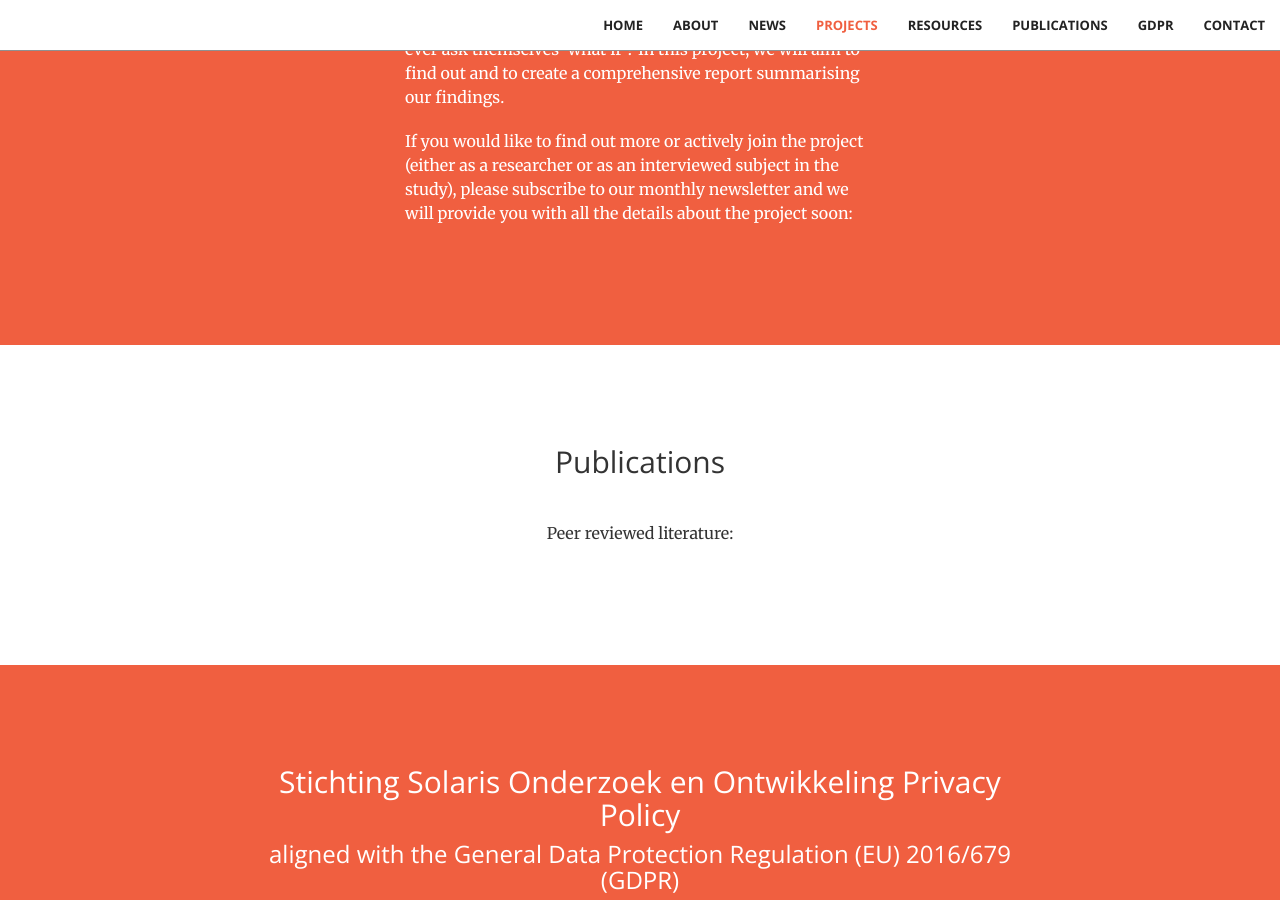
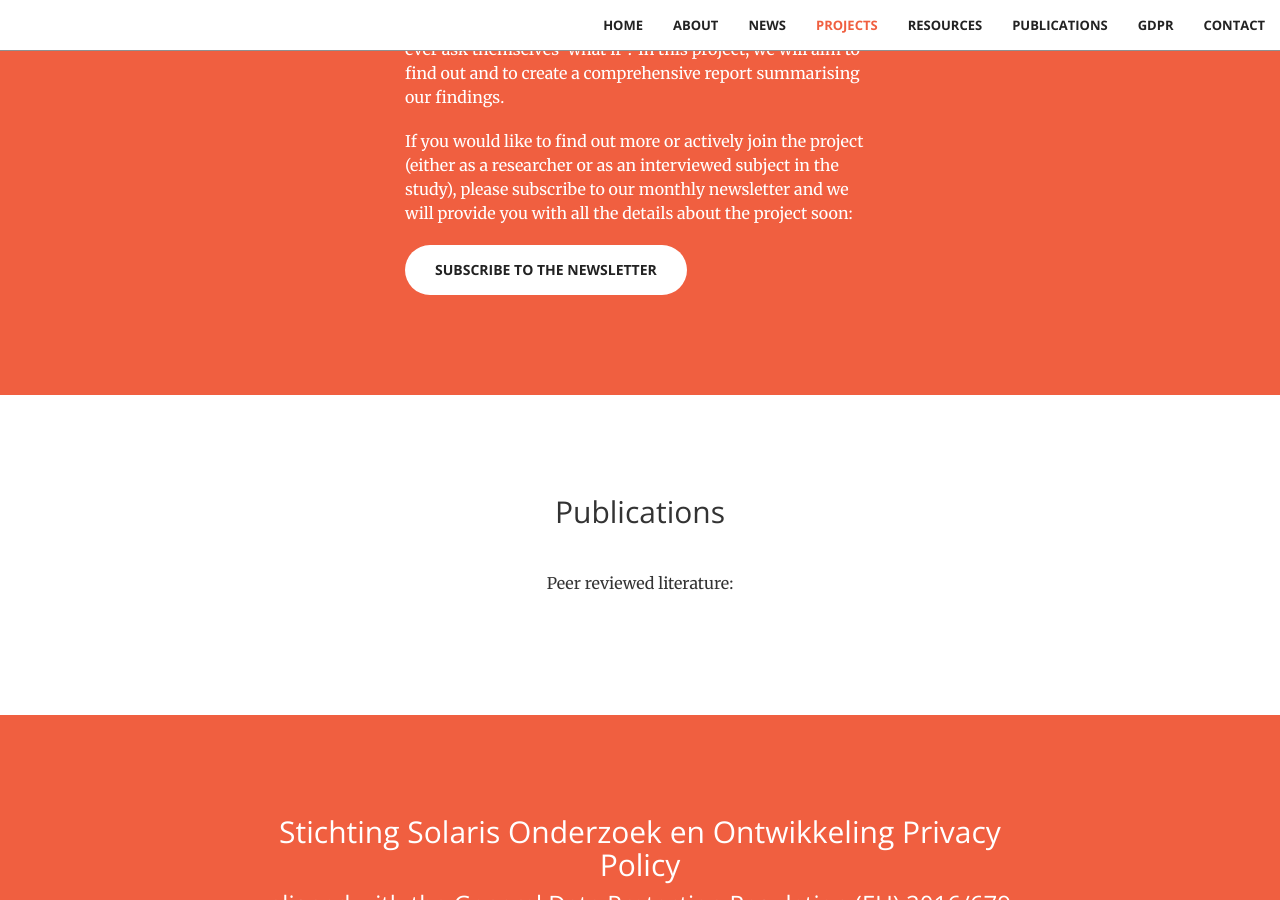
Before and after one commit to stichting-solaris/stichting-solaris.github.io, a Jekyll site: the page built from index.html, in a window 1280 px wide and 900 px high, scrolled down 3390 px. Built offline with Jekyll 4.4.1, drawn with Linux system fonts in a browser that asks for light colours.

Commit message:
Update projects.html

```diff
--- a/_includes/projects.html
+++ b/_includes/projects.html
@@ -25,6 +25,9 @@
               <p>If you would like to find out more or actively join the project (either as a researcher or as an
               interviewed subject in the study), please subscribe to our monthly newsletter and we will provide you
               with all the details about the project soon:</p>
+
+              <a href="https://docs.google.com/forms/d/e/1FAIpQLScpqlLzRvparlE8pMLngbDYTsuvCRceFIo6CdVmq7CO6-5D1g/viewform?vc=0&c=0&w=1"
+                   class="btn btn-default btn-xl">Subscribe to the newsletter</a>
         </div>
     </div>
 </section>
```
